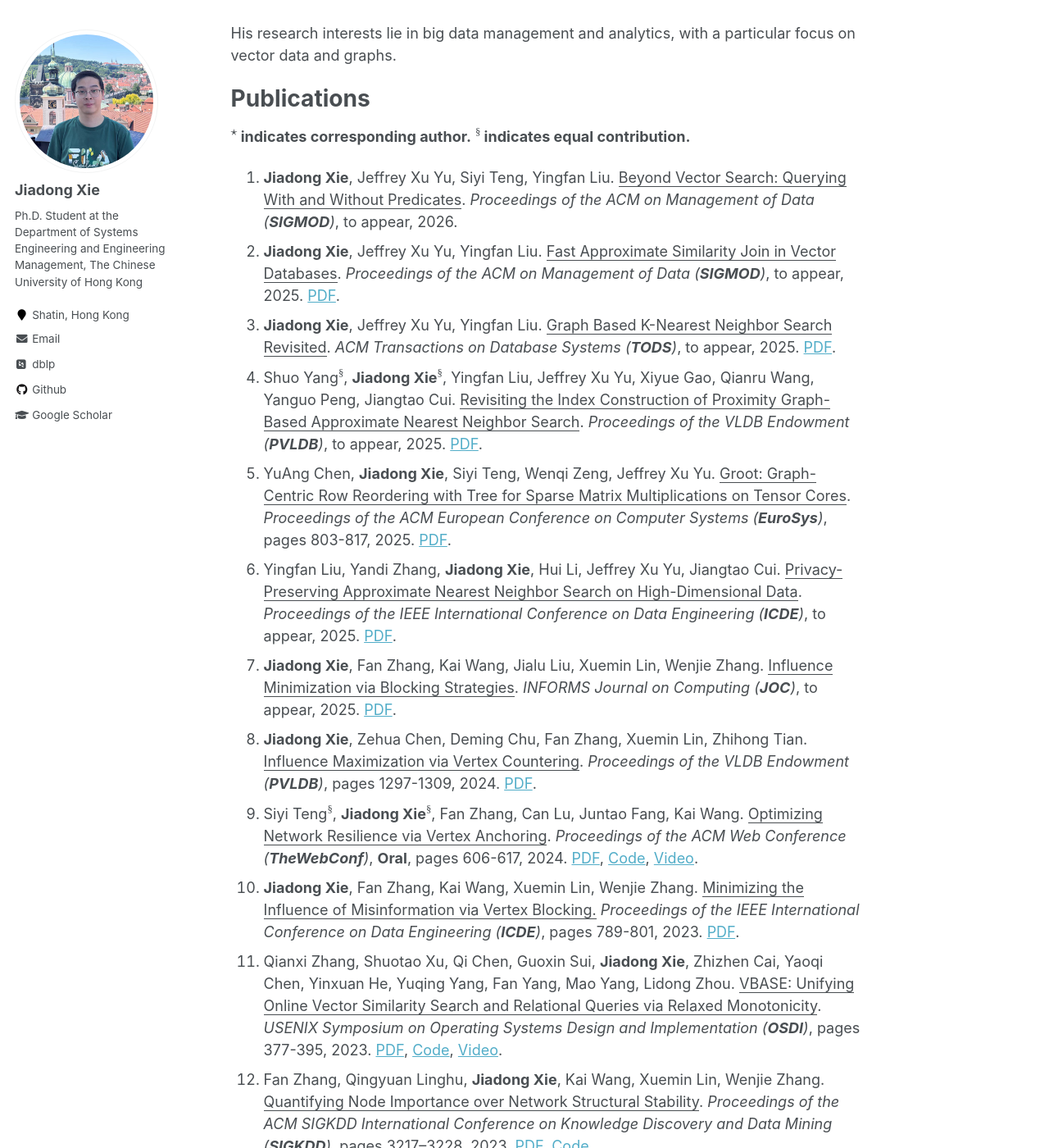
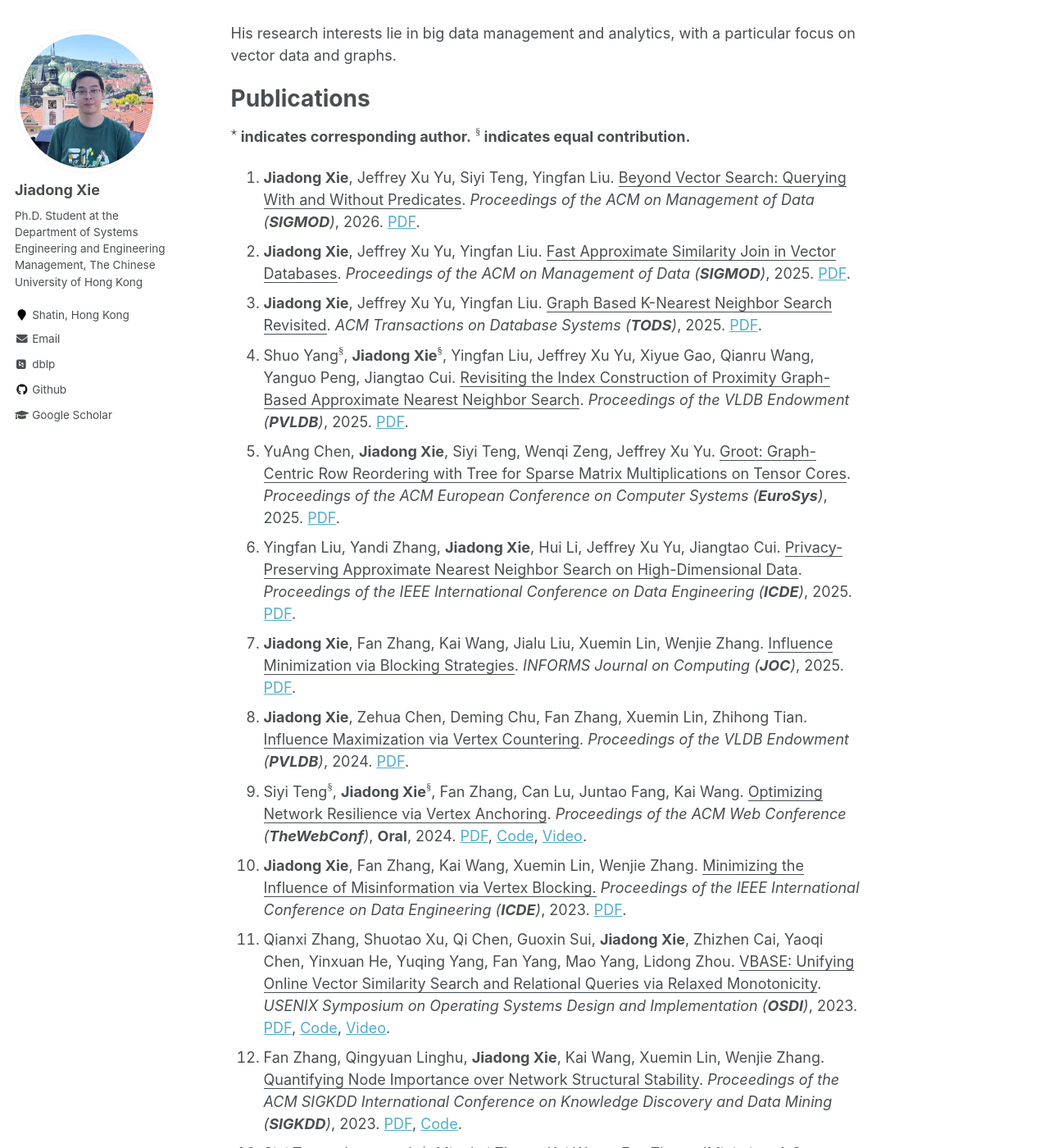
Before and after one commit to Xiejiadong/Xiejiadong.github.io, a Jekyll site: the page built from _pages/about.md, in a window 1280 px wide and 1400 px high, scrolled down 265 px. Shown: the whole window at 82% size. Built offline with Jekyll 4.4.1, drawn with Linux system fonts in a browser that asks for light colours; some web fonts are replaced; formulas are drawn with MathJax 3; some of the changed text lies outside the part shown.

Commit message:
Update about.md

```diff
--- a/_pages/about.md
+++ b/_pages/about.md
@@ -21,51 +21,51 @@ Publications
 
 1. **Jiadong Xie**, Jeffrey Xu Yu, Siyi Teng, Yingfan Liu.
    <u>Beyond Vector Search: Querying With and Without Predicates</u>.
-   *Proceedings of the ACM on Management of Data (**SIGMOD**)*, to appear, 2026.
+   *Proceedings of the ACM on Management of Data (**SIGMOD**)*, 2026. [PDF](https://dl.acm.org/doi/10.1145/3769765).
 2. **Jiadong Xie**, Jeffrey Xu Yu, Yingfan Liu.
    <u>Fast Approximate Similarity Join in Vector Databases</u>.
-   *Proceedings of the ACM on Management of Data (**SIGMOD**)*, to appear, 2025. [PDF](/files/paper/%5Bsigmod25%5Dvector_join.pdf).
+   *Proceedings of the ACM on Management of Data (**SIGMOD**)*, 2025. [PDF](/files/paper/%5Bsigmod25%5Dvector_join.pdf).
 3. **Jiadong Xie**, Jeffrey Xu Yu, Yingfan Liu.
    <u>Graph Based K-Nearest Neighbor Search Revisited</u>.
-   *ACM Transactions on Database Systems (**TODS**)*, to appear, 2025. [PDF](https://dl.acm.org/doi/pdf/10.1145/3736716).
+   *ACM Transactions on Database Systems (**TODS**)*, 2025. [PDF](https://dl.acm.org/doi/pdf/10.1145/3736716).
 4. Shuo Yang$^\S$, **Jiadong Xie$^\S$**, Yingfan Liu, Jeffrey Xu Yu, Xiyue Gao, Qianru Wang, Yanguo Peng, Jiangtao Cui.
    <u>Revisiting the Index Construction of Proximity Graph-Based Approximate Nearest Neighbor Search</u>.
-   *Proceedings of the VLDB Endowment (**PVLDB**)*, to appear, 2025. [PDF](https://arxiv.org/pdf/2410.01231).
+   *Proceedings of the VLDB Endowment (**PVLDB**)*, 2025. [PDF](https://arxiv.org/pdf/2410.01231).
 5. YuAng Chen, **Jiadong Xie**, Siyi Teng, Wenqi Zeng, Jeffrey Xu Yu.
    <u>Groot: Graph-Centric Row Reordering with Tree for Sparse Matrix Multiplications on Tensor Cores</u>.
-   *Proceedings of the ACM European Conference on Computer Systems (**EuroSys**)*, pages 803-817, 2025. [PDF](https://dl.acm.org/doi/pdf/10.1145/3689031.3717460).
+   *Proceedings of the ACM European Conference on Computer Systems (**EuroSys**)*, 2025. [PDF](https://dl.acm.org/doi/pdf/10.1145/3689031.3717460).
 6. Yingfan Liu, Yandi Zhang, **Jiadong Xie**, Hui Li, Jeffrey Xu Yu, Jiangtao Cui.
    <u>Privacy-Preserving Approximate Nearest Neighbor Search on High-Dimensional Data</u>.
-   *Proceedings of the IEEE International Conference on Data Engineering (**ICDE**)*, to appear, 2025. [PDF](https://www.computer.org/csdl/proceedings-article/icde/2025/360300d017/26FZBowtboI).
+   *Proceedings of the IEEE International Conference on Data Engineering (**ICDE**)*, 2025. [PDF](https://www.computer.org/csdl/proceedings-article/icde/2025/360300d017/26FZBowtboI).
 7. **Jiadong Xie**, Fan Zhang, Kai Wang, Jialu Liu, Xuemin Lin, Wenjie Zhang.
    <u>Influence Minimization via Blocking Strategies</u>.
-   *INFORMS Journal on Computing (**JOC**)*, to appear, 2025. [PDF](https://arxiv.org/pdf/2312.17488).
+   *INFORMS Journal on Computing (**JOC**)*, 2025. [PDF](https://arxiv.org/pdf/2312.17488).
 8. **Jiadong Xie**, Zehua Chen, Deming Chu, Fan Zhang, Xuemin Lin, Zhihong Tian.
    <u>Influence Maximization via Vertex Countering</u>.
-   *Proceedings of the VLDB Endowment (**PVLDB**)*, pages 1297-1309, 2024. [PDF](https://www.vldb.org/pvldb/vol17/p1297-zhang.pdf).
+   *Proceedings of the VLDB Endowment (**PVLDB**)*, 2024. [PDF](https://www.vldb.org/pvldb/vol17/p1297-zhang.pdf).
 9.  Siyi Teng$^\S$, **Jiadong Xie$^\S$**, Fan Zhang, Can Lu, Juntao Fang, Kai Wang.
    <u>Optimizing Network Resilience via Vertex Anchoring</u>.
-   *Proceedings of the ACM Web Conference (**TheWebConf**)*, **Oral**, pages 606-617, 2024. [PDF](/files/paper/%5Bwww24%5Dfollower-maximization.pdf), [Code](https://github.com/Tsyxxxka/Follower-Maximization), [Video](https://www.youtube.com/watch?v=FidHoFm8uOE).
+   *Proceedings of the ACM Web Conference (**TheWebConf**)*, **Oral**, 2024. [PDF](/files/paper/%5Bwww24%5Dfollower-maximization.pdf), [Code](https://github.com/Tsyxxxka/Follower-Maximization), [Video](https://www.youtube.com/watch?v=FidHoFm8uOE).
 10. **Jiadong Xie**, Fan Zhang, Kai Wang, Xuemin Lin, Wenjie Zhang.
    <u>Minimizing the Influence of Misinformation via Vertex Blocking.</u>
-   *Proceedings of the IEEE International Conference on Data Engineering (**ICDE**)*, pages 789-801, 2023.
+   *Proceedings of the IEEE International Conference on Data Engineering (**ICDE**)*, 2023.
    [PDF](/files/paper/%5Bicde23%5DInfluence%20Minimization.pdf).
 11. Qianxi Zhang, Shuotao Xu, Qi Chen, Guoxin Sui, **Jiadong Xie**, Zhizhen Cai, Yaoqi Chen, Yinxuan He, Yuqing Yang, Fan Yang, Mao Yang, Lidong Zhou.
    <u>VBASE: Unifying Online Vector Similarity Search and Relational Queries via Relaxed Monotonicity</u>.
-   *USENIX Symposium on Operating Systems Design and Implementation (**OSDI**)*, pages 377-395, 2023.
+   *USENIX Symposium on Operating Systems Design and Implementation (**OSDI**)*, 2023.
    [PDF](/files/paper/%5Bosdi23%5Dmulti-topk.pdf), [Code](https://github.com/Catoverflow/VBASE-artifacts), [Video](https://youtu.be/KxvUGkyD22k).
 12. Fan Zhang, Qingyuan Linghu, **Jiadong Xie**, Kai Wang, Xuemin Lin, Wenjie Zhang.
    <u>Quantifying Node Importance over Network Structural Stability</u>.
-   *Proceedings of the ACM SIGKDD International Conference on Knowledge Discovery and Data Mining (**SIGKDD**)*, pages 3217–3228, 2023. [PDF](/files/paper/%5Bkdd23%5Dnode-importance.pdf), [Code](https://github.com/Xiejiadong/Quantifying-Node-Importance-over-Network-Structural-Stability).
+   *Proceedings of the ACM SIGKDD International Conference on Knowledge Discovery and Data Mining (**SIGKDD**)*, 2023. [PDF](/files/paper/%5Bkdd23%5Dnode-importance.pdf), [Code](https://github.com/Xiejiadong/Quantifying-Node-Importance-over-Network-Structural-Stability).
 13. Siyi Teng, **Jiadong Xie$^\star$**, Mingkai Zhang, Kai Wang, Fan Zhang.
    <u>IMinimize: A System for Negative Influence Minimization via Vertex Blocking</u>.
-   *Proceedings of the ACM Conference on Information and Knowledge Management (**CIKM**)*, pages 5101-5105, 2023.
+   *Proceedings of the ACM Conference on Information and Knowledge Management (**CIKM**)*, 2023.
    [PDF](/files/paper/%5Bcikm23%5DIMinimize--demo.pdf), [Code](https://github.com/Tsyxxxka/IMinimize).
 14. Fan Zhang, **Jiadong Xie**, Kai Wang, Shiyu Yang, Yu Jiang. <u>Discovering Key Users for Defending Network Structural Stability</u>.
-   *World Wide Web: Internet and Web Information Systems (**WWWJ**)*, pages 679-701, 2022.
+   *World Wide Web: Internet and Web Information Systems (**WWWJ**)*, 2022.
    [PDF](/files/paper/%5Bwwwj22%5Dcollapse%20coreness.pdf).
 15. **Jiadong Xie**. <u>Hindering Influence Diffusion of Community</u>.
-   *Proceedings of the ACM on Management of Data (**SIGMOD**)*, pages 2518-2520, 2022.
+   *Proceedings of the ACM on Management of Data (**SIGMOD**)*, *Student Abstract*, 2022.
    [PDF](/files/paper/%5Bsigmod22%5DHindering%20Influence%20Diffusion%20of%20Community.pdf), [Poster](/files/attachments/Jiadong_Xie_Poster.pdf), [Video](/files/attachments/Jiadong_Xie_pre_video.mp4).
 
 Academic Services
```
